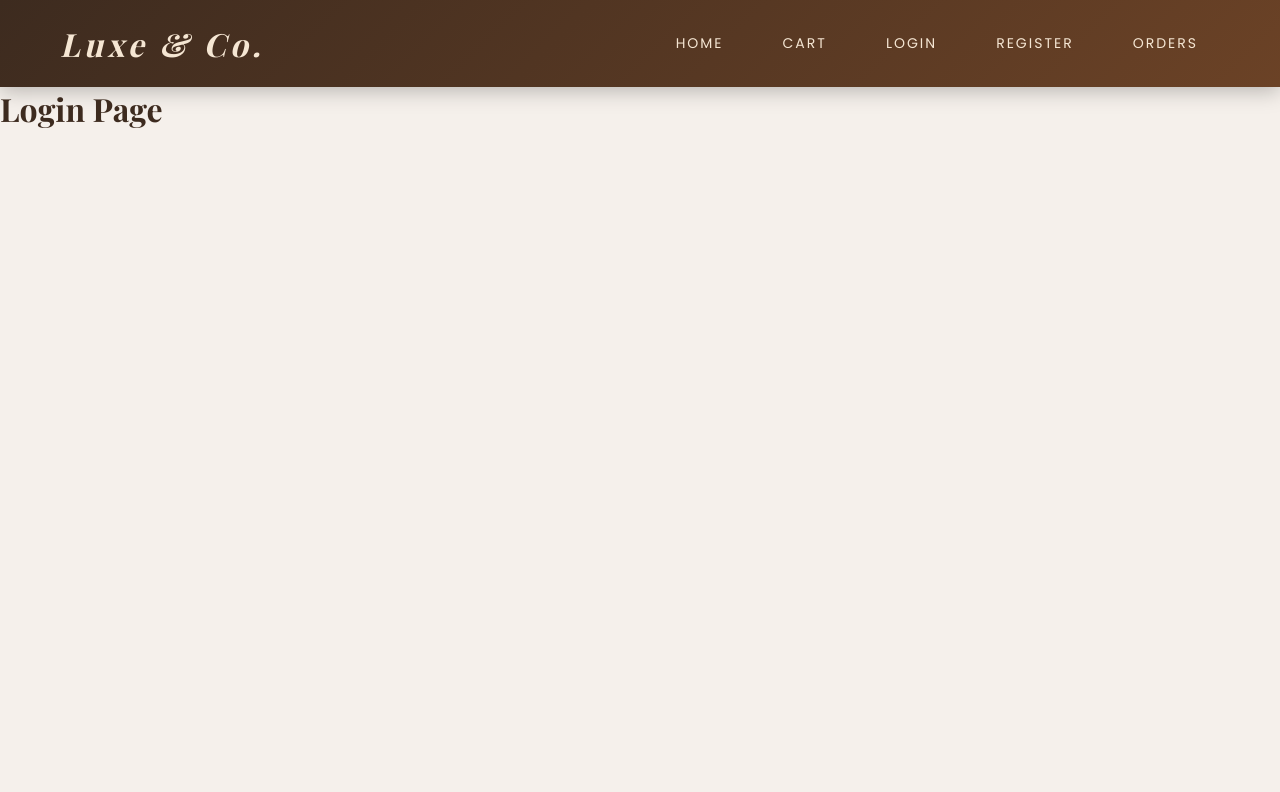
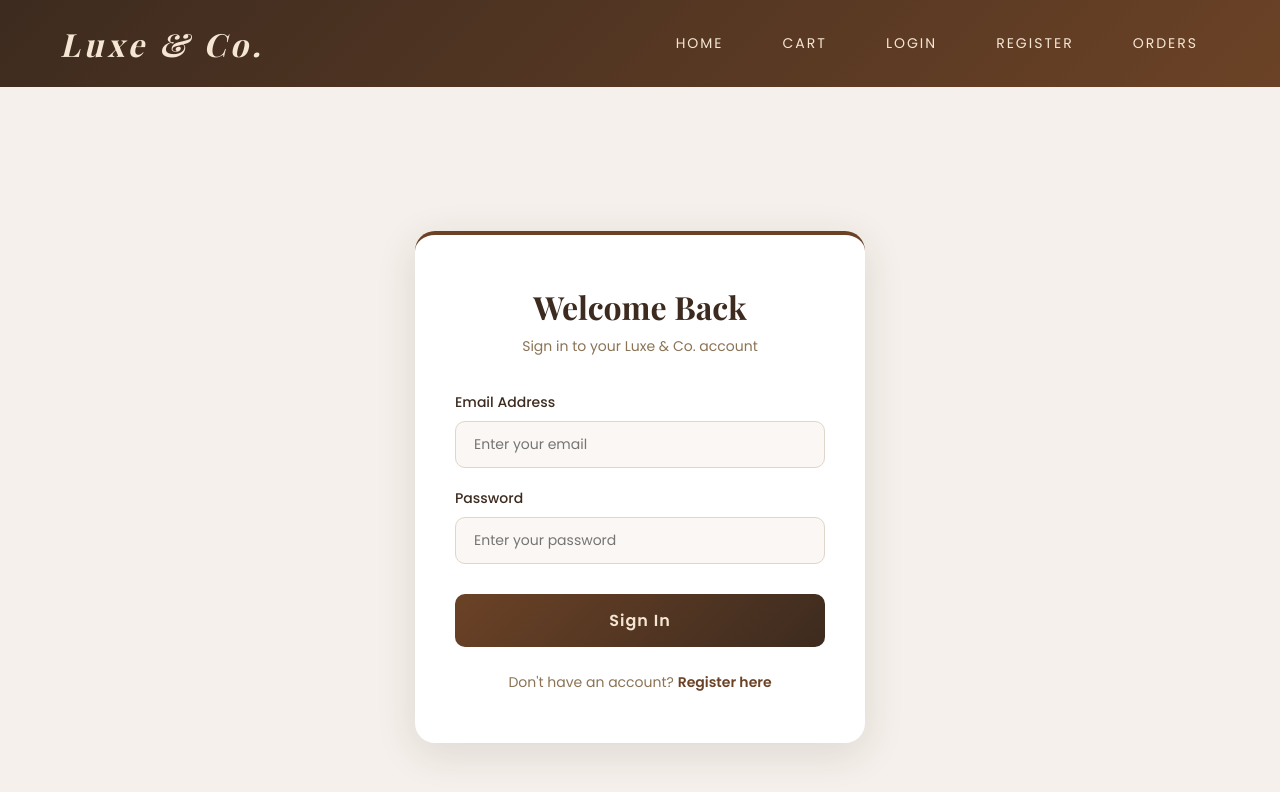
Before and after one commit to Kinza-Khalid/E-commerce-store, a React (Vite) app: page /login in a window 1280 px wide. Shown: the top 792 px of the page. Built offline with nearby package versions, Linux system fonts and the light colour scheme.

Commit message:
Login and Register pages complete

```diff
--- a/src/pages/Login.jsx
+++ b/src/pages/Login.jsx
@@ -1,7 +1,57 @@
-
-
+import { useState } from 'react'
+import { Link } from 'react-router-dom'
+import './Login.css'
 
 function Login() {
-  return <div><h1>Login Page</h1></div>
+  const [email, setEmail] = useState('')
+  const [password, setPassword] = useState('')
+
+  const handleSubmit = (e) => {
+    e.preventDefault()
+    console.log('Login:', email, password)
+  }
+
+  return (
+    <div className="auth-container">
+      <div className="auth-card">
+        <h1 className="auth-title">Welcome Back</h1>
+        <p className="auth-subtitle">Sign in to your Luxe & Co. account</p>
+
+        <form onSubmit={handleSubmit}>
+          <div className="form-group">
+            <label>Email Address</label>
+            <input
+              type="email"
+              placeholder="Enter your email"
+              value={email}
+              onChange={(e) => setEmail(e.target.value)}
+              required
+            />
+          </div>
+
+          <div className="form-group">
+            <label>Password</label>
+            <input
+              type="password"
+              placeholder="Enter your password"
+              value={password}
+              onChange={(e) => setPassword(e.target.value)}
+              required
+            />
+          </div>
+
+          <button type="submit" className="auth-btn">
+            Sign In
+          </button>
+        </form>
+
+        <p className="auth-link">
+          Don't have an account?{' '}
+          <Link to="/register">Register here</Link>
+        </p>
+      </div>
+    </div>
+  )
 }
+
 export default Login
--- a/src/pages/Register.jsx
+++ b/src/pages/Register.jsx
@@ -1,7 +1,64 @@
-
-
+import { useState } from 'react'
+import { Link } from 'react-router-dom'
+import './Login.css'
 
 function Register() {
-  return <div><h1>Register Page</h1></div>
+  const [name, setName] = useState('')
+  const [email, setEmail] = useState('')
+  const [password, setPassword] = useState('')
+
+  const handleSubmit = (e) => {
+    e.preventDefault()
+    console.log('Register:', name, email, password)
+  }
+
+  return (
+    <div className="auth-container">
+      <div className="auth-card">
+        <h1 className="auth-title">Create Account</h1>
+        <p className="auth-subtitle">Join Luxe & Co. today</p>
+        <form onSubmit={handleSubmit}>
+          <div className="form-group">
+            <label>Full Name</label>
+            <input
+              type="text"
+              placeholder="Enter your name"
+              value={name}
+              onChange={(e) => setName(e.target.value)}
+              required
+            />
+          </div>
+          <div className="form-group">
+            <label>Email Address</label>
+            <input
+              type="email"
+              placeholder="Enter your email"
+              value={email}
+              onChange={(e) => setEmail(e.target.value)}
+              required
+            />
+          </div>
+          <div className="form-group">
+            <label>Password</label>
+            <input
+              type="password"
+              placeholder="Enter your password"
+              value={password}
+              onChange={(e) => setPassword(e.target.value)}
+              required
+            />
+          </div>
+          <button type="submit" className="auth-btn">
+            Create Account
+          </button>
+        </form>
+        <p className="auth-link">
+          Already have an account?{' '}
+          <Link to="/login">Login here</Link>
+        </p>
+      </div>
+    </div>
+  )
 }
+
 export default Register
--- /dev/null
+++ b/src/pages/login.css
@@ -0,0 +1,104 @@
+.auth-container {
+  min-height: 100vh;
+  background-color: #f5f0eb;
+  display: flex;
+  align-items: center;
+  justify-content: center;
+  padding: 20px;
+}
+
+.auth-card {
+  background: white;
+  border-radius: 20px;
+  padding: 50px 40px;
+  width: 100%;
+  max-width: 450px;
+  box-shadow: 0 10px 40px rgba(61,43,31,0.12);
+  border-top: 4px solid #6b4226;
+}
+
+.auth-title {
+  font-family: 'Playfair Display', serif;
+  font-size: 32px;
+  color: #3d2b1f;
+  margin-bottom: 8px;
+  text-align: center;
+}
+
+.auth-subtitle {
+  color: #8b7355;
+  text-align: center;
+  margin-bottom: 35px;
+  font-size: 14px;
+  font-family: 'Poppins', sans-serif;
+}
+
+.form-group {
+  margin-bottom: 20px;
+}
+
+.form-group label {
+  display: block;
+  margin-bottom: 8px;
+  color: #3d2b1f;
+  font-weight: 500;
+  font-size: 14px;
+  font-family: 'Poppins', sans-serif;
+}
+
+.form-group input {
+  width: 100%;
+  padding: 12px 18px;
+  border: 1.5px solid #e0d5c8;
+  border-radius: 10px;
+  font-size: 14px;
+  font-family: 'Poppins', sans-serif;
+  color: #3d2b1f;
+  background: #faf7f4;
+  outline: none;
+  transition: border 0.3s;
+  box-sizing: border-box;
+}
+
+.form-group input:focus {
+  border-color: #6b4226;
+  background: white;
+}
+
+.auth-btn {
+  width: 100%;
+  padding: 14px;
+  background: linear-gradient(135deg, #6b4226, #3d2b1f);
+  color: #f5e6d3;
+  border: none;
+  border-radius: 10px;
+  font-size: 16px;
+  font-weight: 600;
+  font-family: 'Poppins', sans-serif;
+  cursor: pointer;
+  letter-spacing: 1px;
+  margin-top: 10px;
+  transition: opacity 0.3s;
+}
+
+.auth-btn:hover {
+  opacity: 0.88;
+}
+
+.auth-link {
+  text-align: center;
+  margin-top: 25px;
+  color: #8b7355;
+  font-size: 14px;
+  font-family: 'Poppins', sans-serif;
+}
+
+.auth-link a {
+  color: #6b4226;
+  font-weight: 600;
+  text-decoration: none;
+}
+
+.auth-link a:hover {
+  text-decoration: underline;
+}
```
